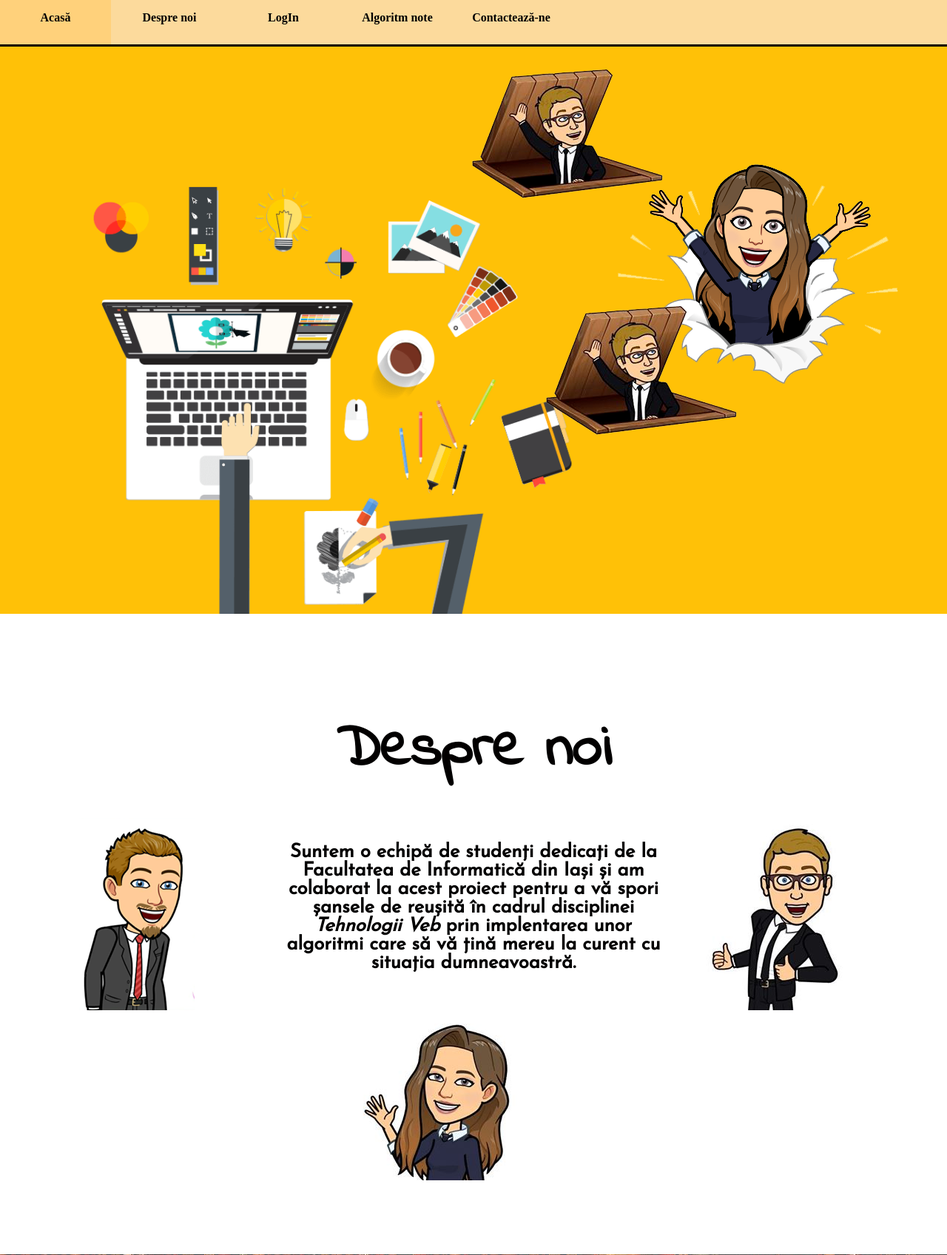
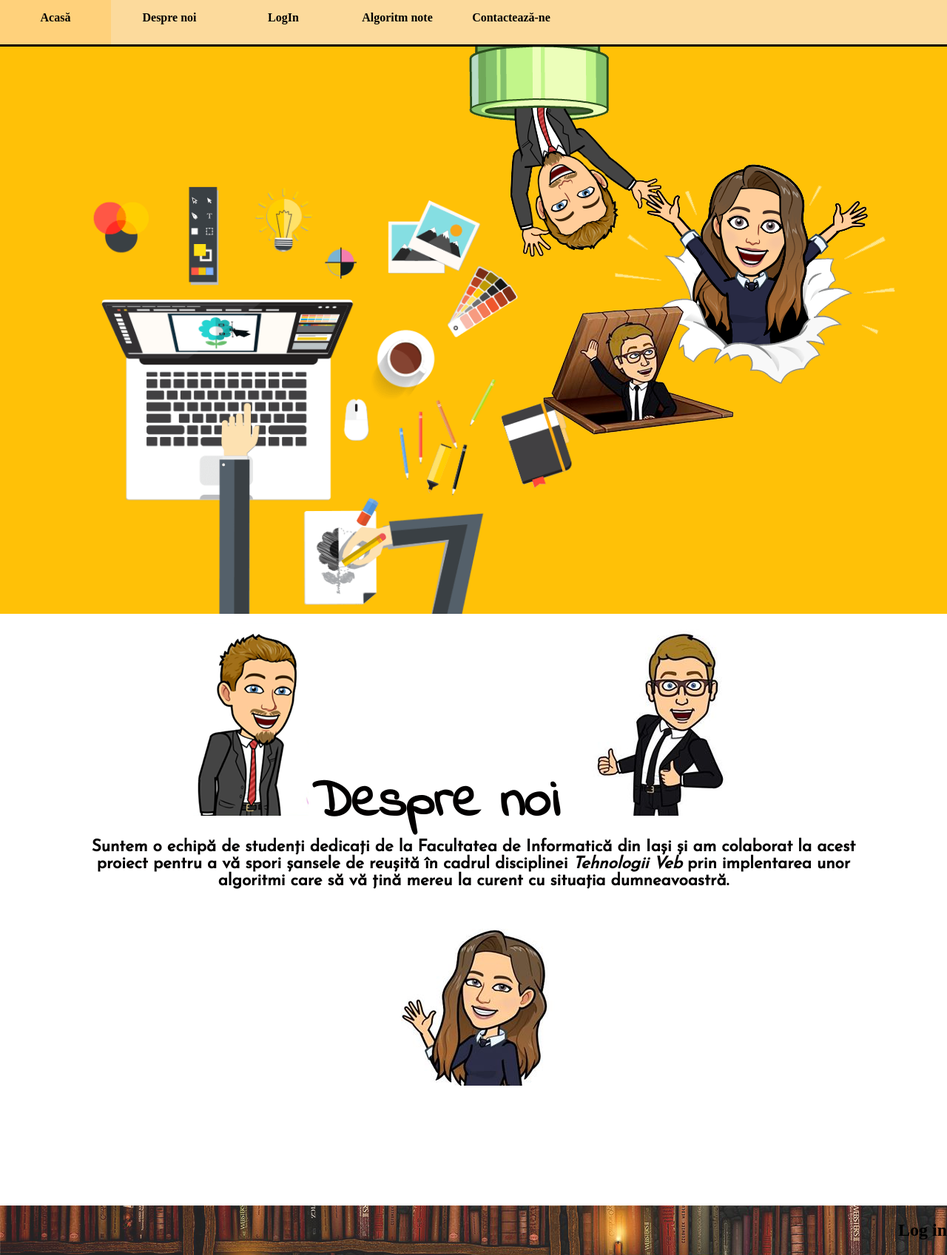
Before and after one commit to Eduard1997/TWProject, a PHP site: page / in a window 1280 px wide. Shown: the top 1697 px of the page at 74% size. Run offline with PHP 8.4, Linux system fonts and the light colour scheme; some web fonts are replaced.

Commit message:
Add files via upload

```diff
--- a/index.html
+++ b/index.html
@@ -3,6 +3,7 @@
 <html>
 
 <head>
+	<link rel='stylesheet' type='text/css' href="./responsive.css" media="all">
 	<link href="https://fonts.googleapis.com/css?family=BioRhyme" rel="stylesheet">
 	<link href="https://fonts.googleapis.com/css?family=Josefin+Sans|Lobster+Two" rel="stylesheet">
 	<link href="https://fonts.googleapis.com/css?family=Indie+Flower" rel="stylesheet">
@@ -25,20 +26,21 @@
 		</nav>
 	</header>
 	<section id="home">
-		 <img id="teo_back" src="edy_back.png" align="right">
+		 <img id="teo_back" src="teo_back.png" align="right">
 		 <img id="oly_back" src="oly_back.png" align="right">
 		 <img id="edy_back" src="edy_back.png" align="right">
 	</section>
 	<section id="about" align="middle">
-		<h1 id="about-title">Despre noi</h1>
-		<h2 id="about-text">Suntem o echipă de studenți dedicați de la Facultatea de Informatică din Iași și am colaborat la acest proiect
-			pentru a vă spori șansele de reușită în cadrul disciplinei <em>Tehnologii Veb</em> prin implentarea unor algoritmi care să vă țină mereu la curent cu
-			situația dumneavoastră.
-		</h2>
-		<img id="teo" src="teo.png" align="top">
-		<img id="oly" src="oly.jpg" align="bottom">
-		<img id="edy" src="edy.jpg" align="top">
-	</section>
+			<img id="teo" src="teo.png">
+				<h1 id="about-title">Despre noi</h1>
+				<img id="edy" src="edy.jpg">
+				<h2 id="about-text" >Suntem o echipă de studenți dedicați de la Facultatea de Informatică din Iași și am colaborat la acest proiect
+					pentru a vă spori șansele de reușită în cadrul disciplinei <em>Tehnologii Veb</em> prin implentarea unor algoritmi care să vă țină mereu la curent cu
+					situația dumneavoastră.
+				</h2>
+
+				<img id="oly" src="oly.jpg" align="center">
+			</section>
 
 	<section id="logIn">
 
@@ -46,10 +48,10 @@
 			<div style="float:left;" class="margin-cont">
 
 				<h1>Creare cont</h1>
-				<label><input id="radio1" type="radio" name="profesie">Profesor</label>
-				<label><input id="radio2" type="radio" name="profesie">Student</label>
 
 				<form method="POST" action="formular.php">
+						<label><input type="radio" name="profesor">Student</label>
+						<label><input type="radio" name="student">Profesor</label>
 					<div>
 						<h2>Numele tău</h2>
 						<p>
@@ -101,7 +103,7 @@
 		 <h2>Contactează-ne</h2>
 
 	<form action="sendmail.php" method="POST">
-		<input id="casuta"type="text" placeholder="Numele și prenumele dumnveastră" name="name"><br/>
+		<input id="casuta"type="text" placeholder="Numele și prenumele dumnveastră" name="nume"><br/>
 		<input id="casuta" type="email" placeholder="Email-ul dumnveastră" name="email"><br/>
 		<input id="casuta" type="text" placeholder="Numărul de telefon" name="telefon"><br/>
 		<textarea id="mesaj" type="text" placeholder="Write something.." name="mesaj"></textarea>
--- /dev/null
+++ b/responsive.css
@@ -0,0 +1,169 @@
+
+@media screen and (min-width: 520px) and (max-width: 980px) and (max-height:  650px)
+{
+
+#home #edy_back
+{
+    margin-top: 30%;
+    margin-right: -48%;
+
+}
+
+#home #oly_back
+{
+    margin-top: 7%;
+    margin-right: -65%;
+
+}
+#home #teo_back
+{
+    margin-right: 38%;
+
+}
+}
+
+
+
+@media (min-height: 700px)
+{
+
+#about-title{
+    text-align: center;
+    font-size: 450%;
+    color: rgb(2, 0, 0);
+    font-family: 'Indie Flower', cursive;
+    display: inline-block;
+    margin-top: -20px;
+}
+#about-text{
+    font-family: 'Lobster Two', cursive;
+    font-family: 'Josefin Sans', sans-serif;
+    text-align: center;
+    font-size: 200%;
+    color: rgb(2, 0, 0);
+    margin-right: 20%;
+    margin-left: 20%;
+    margin-top: -1%;
+}
+
+#edy{
+ display: inline-block;
+ margin-top: 5%;
+
+}
+
+#oly{
+    margin-top: 1%;
+
+}
+
+#teo{
+display: inline-block;
+margin-top: 5%
+
+}
+}
+
+
+@media screen and (orientation:portrait)
+
+{
+
+#home #edy_back
+{
+    margin-top: 150%;
+    margin-right: -50%;
+}
+
+#home #oly_back
+{
+    margin-top: 65%;
+    margin-right: -50%;
+}
+#home #teo_back
+{
+    margin-right: 30%;
+
+}
+
+#about-title{
+    text-align: center;
+    font-size: 550%;
+    color: rgb(2, 0, 0);
+    font-family: 'Indie Flower', cursive;
+    display: inline-block;
+    margin-top: -20px;
+}
+#about-text{
+    font-family: 'Lobster Two', cursive;
+    font-family: 'Josefin Sans', sans-serif;
+    text-align: center;
+    font-size: 350%;
+    color: rgb(2, 0, 0);
+    margin-right: 8%;
+    margin-left: 8%;
+    margin-top: 5%
+}
+
+#edy{
+ display: inline-block;
+ margin-top: 15%;
+
+}
+
+#oly{
+    margin-top: 5%;
+
+}
+
+#teo{
+display: inline-block;
+margin-top: 15%;
+margin-right: 2%;
+
+}
+
+
+
+
+}
+
+@media screen (min-width: 1400px) and (min-height:700px)
+{
+
+#about-title{
+    text-align: center;
+    font-size: 450%;
+    color: rgb(2, 0, 0);
+    font-family: 'Indie Flower', cursive;
+    display: inline-block;
+    margin-top: -20px;
+}
+#about-text{
+    font-family: 'Lobster Two', cursive;
+    font-family: 'Josefin Sans', sans-serif;
+    text-align: center;
+    font-size: 140%;
+    color: rgb(2, 0, 0);
+    margin-right: 8%;
+    margin-left: 8%;
+    margin-top: 10%;
+}
+
+#edy{
+ display: inline-block;
+ margin-top: 1%;
+
+}
+
+#oly{
+    margin-top: -1%;
+
+}
+
+#teo{
+display: inline-block;
+margin-top: 1%
+
+}
+}
--- a/style.css
+++ b/style.css
@@ -61,35 +61,37 @@ header{
 
 #about-title{
     text-align: center;
-    font-size: 500%;
+    font-size: 450%;
     color: rgb(2, 0, 0);
-    padding-top: 60px;
     font-family: 'Indie Flower', cursive;
+    display: inline-block;
+    margin-top: -20px;
 }
 #about-text{
     font-family: 'Lobster Two', cursive;
     font-family: 'Josefin Sans', sans-serif;
     text-align: center;
-    font-size: 160%;
+    font-size: 140%;
     color: rgb(2, 0, 0);
-    margin-left: 30%;
-    margin-right: 30%;
+    margin-right: 8%;
+    margin-left: 8%;
+    margin-top: -5%
 }
 
 #edy{
-    margin-left: 10%;
-    margin-top: -18%;
+ display: inline-block;
+ margin-top: 1%;
 
 }
 
 #oly{
-    margin-left: 5%;
-    margin-right: 5%;
+    margin-top: -1%;
+
 }
 
 #teo{
-    margin-right: 10%;
-    margin-top: -18%;
+display: inline-block;
+margin-top: 1%
 
 }
 
@@ -249,6 +251,7 @@ header{
 {
     margin-top: 30%;
     margin-right: -28%;
+
 }
 
 #home #oly_back
@@ -259,5 +262,5 @@ header{
 #home #teo_back
 {
     margin-right: 30%;
-    margin-top: 5%;
+
 }
```
Also changed, not shown: formular.php (+13 -0 lines), teo_back.png (added).
